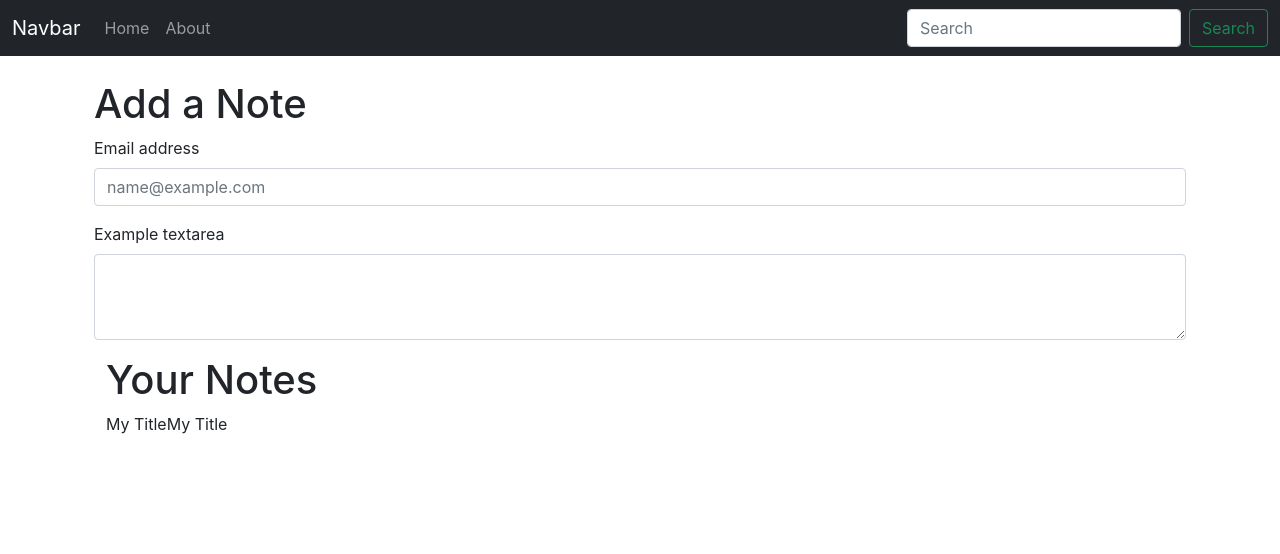
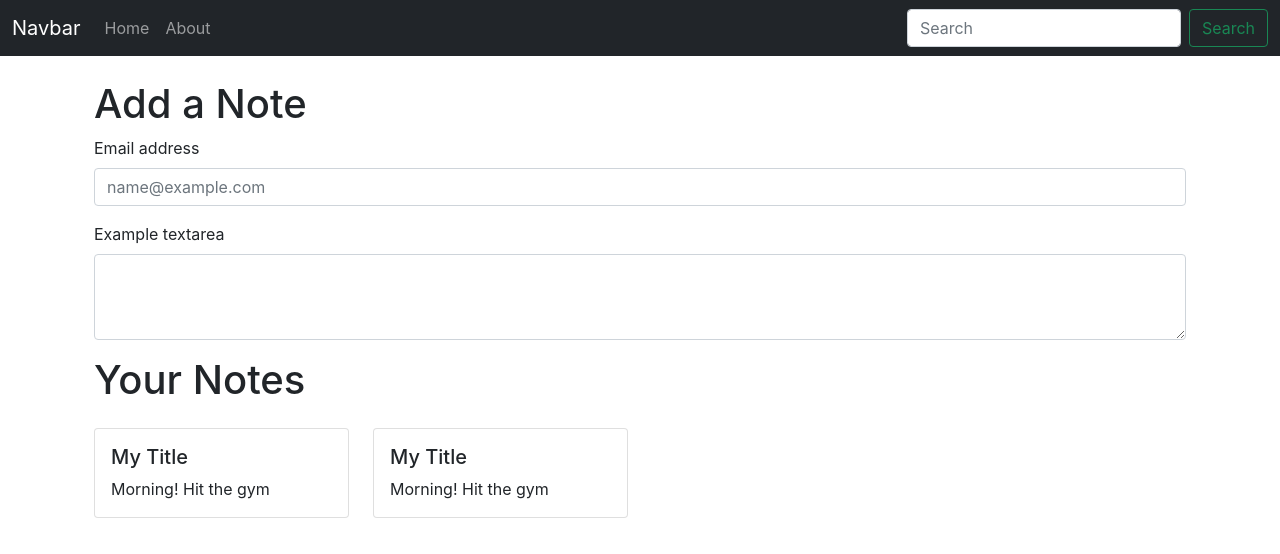
Before and after one commit to froster02/mynotebook, a React (Create React App) app: page / in a window 1280 px wide. Shown: the top 554 px of the page. Built offline with nearby package versions, Linux system fonts and the light colour scheme; the HTML template or start-up script is replaced by a standard one.

Commit message:
feat: add Noteitem component for rendering individual notes in the Notes component

```diff
--- /dev/null
+++ b/src/components/Noteitem.js
@@ -0,0 +1,18 @@
+import React from 'react'
+
+const Noteitem = ({ note }) => {
+    if (!note) return null;
+
+    return (
+        <div className="col-md-3">
+            <div class="card my-3">
+                <div class="card-body">
+                    <h5 class="card-title">{note.title || 'Untitled'}</h5>
+                    <p class="card-text">{note.description || 'No descriptiLon'}</p>
+                </div>
+            </div>
+        </div>
+    )
+}
+
+export default Noteitem
--- a/src/components/Notes.js
+++ b/src/components/Notes.js
@@ -1,5 +1,6 @@
 import React, { useContext } from 'react';
 import noteContext from '../context/notes/notesContext';
+import Noteitem from './Noteitem';
 /**
  * Notes component that displays a list of notes.
  * It uses the noteContext to access the notes data and setNotes function.
@@ -22,13 +23,13 @@ import noteContext from '../context/notes/notesContext';
  */
 const Notes = () => {
     const context = useContext(noteContext);
-    const { notes = [], setNotes } = context; //
+    const { notes = [], setNotes } = context;
     return (
-        <div className='container my-3'>
+        <div className='row my-3'>
             <h1>Your Notes</h1>
             {
                 notes.map((note) => {
-                    return note.title;
+                    return note && <Noteitem key={note._id} note={note} />
                 })
             }
         </div>
```
